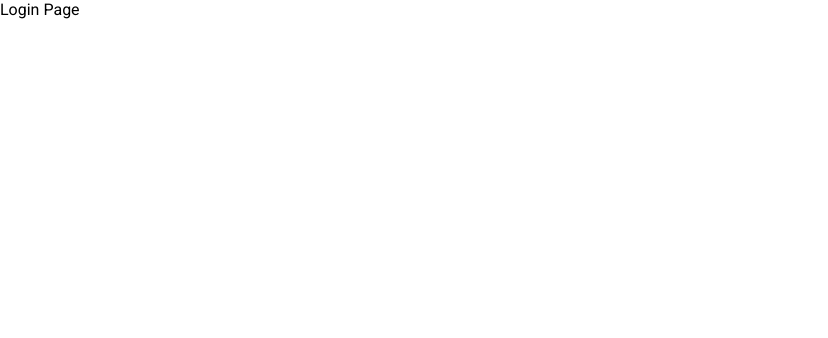
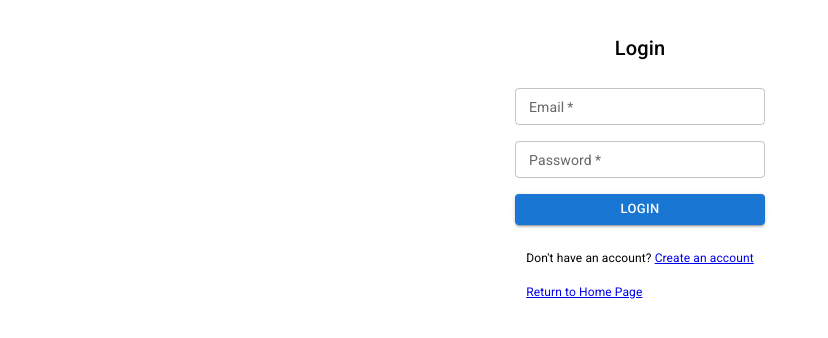
Before and after one commit to SerenaFoo2/event-tracker-frontend, a React (Create React App) app: page /login in a window 1280 px wide. Shown: the top 338 px of the page, without its empty margins (0-828 px from the left). Built offline with nearby package versions, Linux system fonts and the light colour scheme.

Commit message:
create login page

```diff
--- a/src/pages/login.jsx
+++ b/src/pages/login.jsx
@@ -1,3 +1,133 @@
+import { Link } from "react-router-dom";
+
+import { useNavigate } from "react-router-dom";
+import { useState } from "react";
+
+import { FooterText } from "../styles/signUp";
+import { TextField, Button, Typography, Stack, Box } from "@mui/material";
+
 export default function Login() {
-  return <div>Login Page</div>;
+  const inputDefault = { email: "", password: "" };
+  const errorDefault = { message: "" };
+
+  const [input, setInput] = useState(inputDefault);
+  const [error, setError] = useState(errorDefault);
+
+  const navigate = useNavigate();
+
+  const handleSubmit = async (e) => {
+    e.preventDefault();
+
+    const requestHeader = {
+      method: "POST",
+      mode: "cors",
+      headers: {
+        "Content-Type": "application/json",
+      },
+      body: JSON.stringify(input),
+    };
+    console.log("input: ", input);
+
+    try {
+      const response = await fetch(
+        "http://localhost:4000/auth/login",
+        requestHeader
+      );
+      const { status, statusText } = response;
+
+      switch (status) {
+        case 200: //ok; login success
+          const data = await response.json();
+          //TODO store data..
+          console.log("200-data: ", data);
+          //   setInput(inputDefault);
+          //   navigate("/");
+          break;
+        case 404: //NOT_FOUND; Invalid email
+          setError({ message: "Invalid email. Try again." });
+          break;
+        case 403: //FORBIDDEN; Password mismatch.
+          setError({ message: "Password mismatch. Try again." });
+          break;
+        default:
+          setError({ message: `${statusText}. Try again.` });
+          break;
+      }
+    } catch (err) {
+      setError({ message: `${err}` });
+    }
+  };
+
+  const handleChange = (e) => {
+    const name = e.target.name;
+
+    //clear error
+    setError(errorDefault);
+
+    //update inputs
+    setInput((prev) => {
+      return { ...prev, [name]: e.target.value };
+    });
+  };
+
+  return (
+    <Stack justifyContent="center">
+      <Box sx={{ textAlign: "center" }} pt={4}>
+        <Typography variant="h6">Login</Typography>
+      </Box>
+
+      <Stack justifyContent="center" alignItems="center">
+        <form onSubmit={handleSubmit}>
+          <Stack spacing={2} p={3} sx={{ width: 250 }}>
+            <TextField
+              inputProps={{ style: { fontSize: 14 } }}
+              InputLabelProps={{ style: { fontSize: 14 } }}
+              size="small"
+              type="email"
+              label="Email"
+              variant="outlined"
+              name="email"
+              value={input.email}
+              required
+              onChange={(e) => {
+                handleChange(e);
+              }}
+            />
+            <TextField
+              inputProps={{ style: { fontSize: 14 } }}
+              InputLabelProps={{ style: { fontSize: 14 } }}
+              size="small"
+              type="password"
+              label="Password"
+              variant="outlined"
+              name="password"
+              value={input.password}
+              required
+              onChange={(e) => {
+                handleChange(e);
+              }}
+            />
+            <Button variant="contained" type="submit" size="small">
+              Login
+            </Button>
+
+            {error.message && (
+              <FooterText sx={{ color: "red" }}>{error.message}</FooterText>
+            )}
+          </Stack>
+        </form>
+
+        <Stack spacing={2}>
+          <FooterText>
+            {`Don't have an account? `}
+            <Link to="/signup">Create an account</Link>
+          </FooterText>
+
+          <FooterText sx={{ textAlign: "left" }}>
+            <Link to="/">Return to Home Page </Link>
+          </FooterText>
+        </Stack>
+      </Stack>
+    </Stack>
+  );
 }
--- a/src/pages/signUp.jsx
+++ b/src/pages/signUp.jsx
@@ -4,7 +4,6 @@ import { TextField, Button, Typography, Stack, Box } from "@mui/material";
 import { FooterText } from "../styles/signUp";
 
 export default function SignUp() {
-  //form to collect all inputs
   const inputDefault = { name: "", email: "", password: "" };
   const errorDefault = { message: "" };
 
@@ -57,7 +56,6 @@ export default function SignUp() {
 
     //update inputs
     setInput((prev) => {
-      console.log({ ...prev, [name]: e.target.value });
       return { ...prev, [name]: e.target.value };
     });
   };
@@ -69,7 +67,7 @@ export default function SignUp() {
         <Typography variant="h6">Create Account</Typography>
       </Box>
       <Stack justifyContent="center" alignItems="center">
-        <form onSubmit={handleSubmit}>
+        <Box component="form" onSubmit={handleSubmit}>
           <Stack spacing={2} p={3} sx={{ width: 250 }}>
             <TextField
               inputProps={{ style: { fontSize: 14 } }}
@@ -125,7 +123,7 @@ export default function SignUp() {
               <FooterText sx={{ color: "red" }}>{error.message}</FooterText>
             )}
           </Stack>
-        </form>
+        </Box>
 
         <Stack spacing={2} sx={{ width: 250 }}>
           <FooterText>
```
